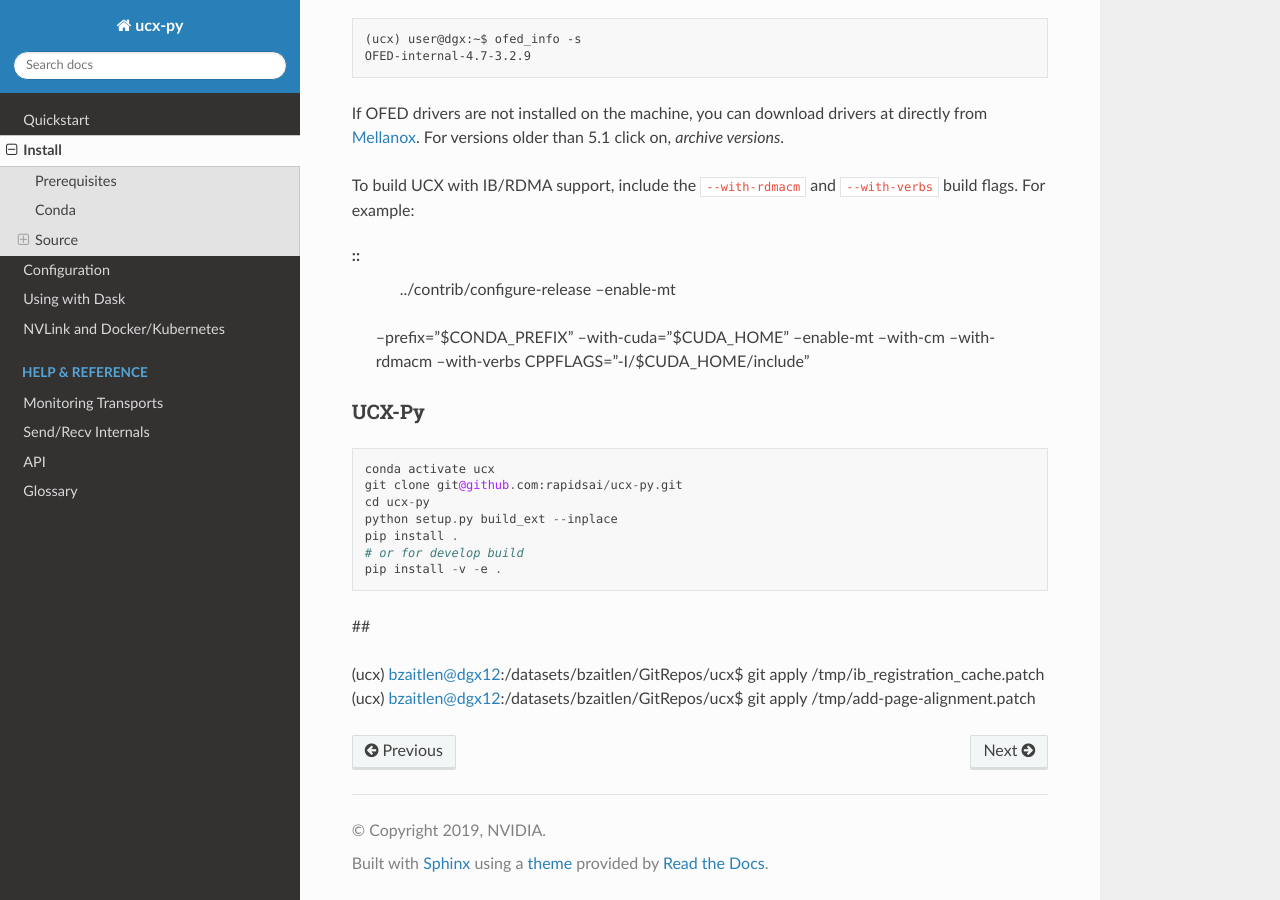
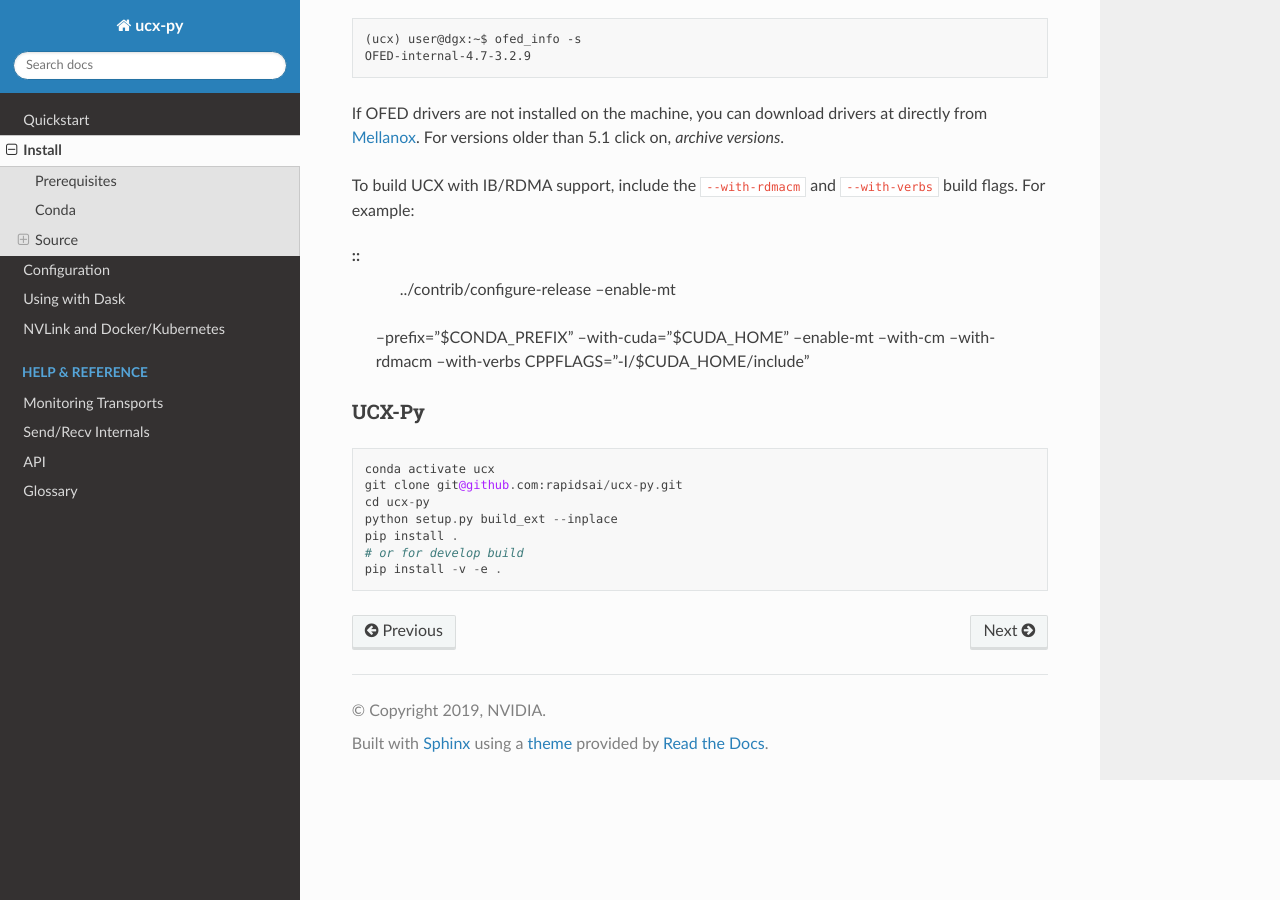
Before and after one commit to rapidsai/ucx-py, a Sphinx documentation site: the page built from docs/source/install.rst, in a window 1280 px wide and 900 px high, scrolled down 1882 px. Built offline with Sphinx 7.4.7 and the Read the Docs theme 2.0.0, drawn with Linux system fonts in a browser that asks for light colours; the version number could not be read and is left out.

Commit message:
remove old text

```diff
--- a/docs/source/install.rst
+++ b/docs/source/install.rst
@@ -124,11 +124,3 @@
     pip install .
     # or for develop build
     pip install -v -e .
-
-
-##
-
-
-
-(ucx) bzaitlen@dgx12:/datasets/bzaitlen/GitRepos/ucx$ git apply /tmp/ib_registration_cache.patch
-(ucx) bzaitlen@dgx12:/datasets/bzaitlen/GitRepos/ucx$ git apply /tmp/add-page-alignment.patch
```
